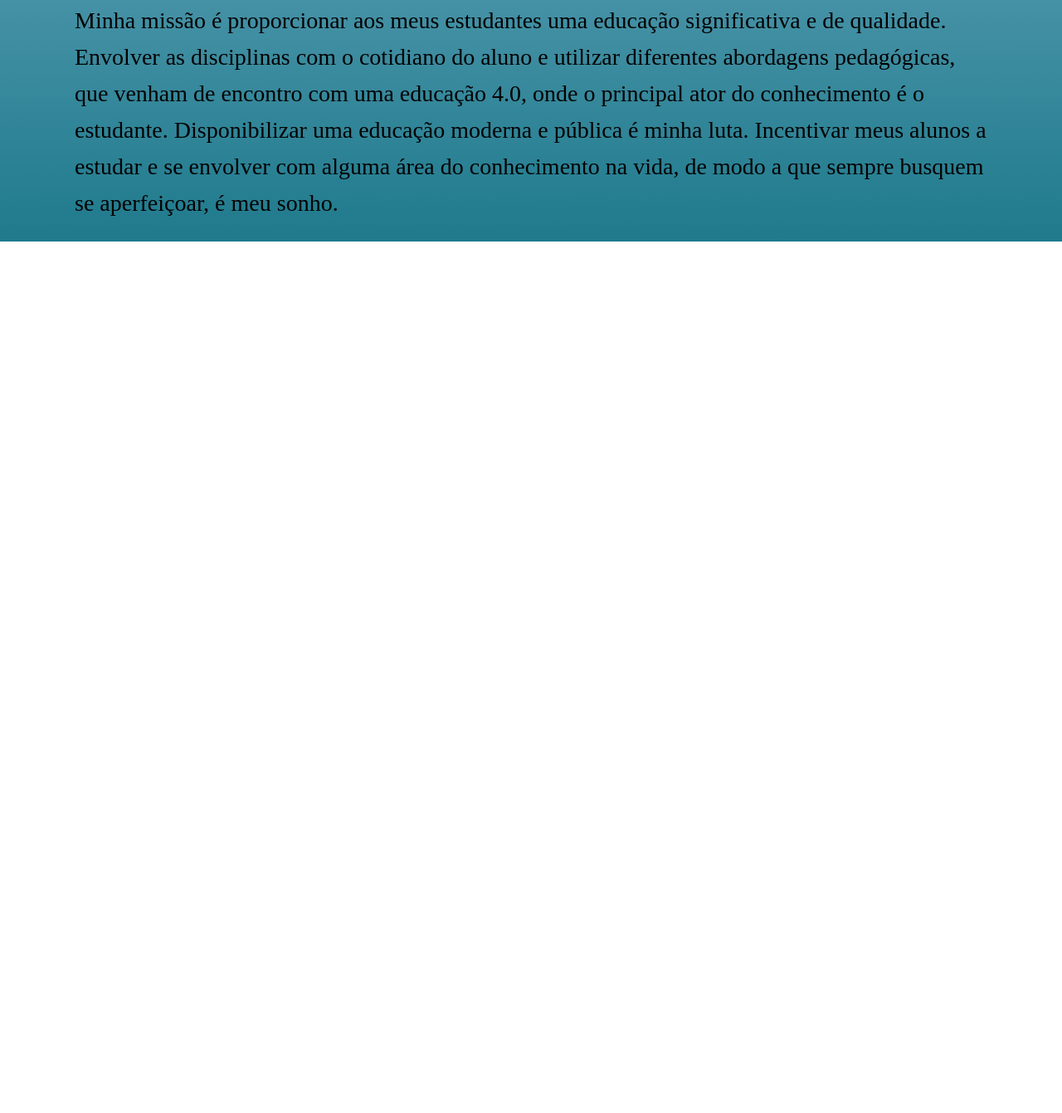
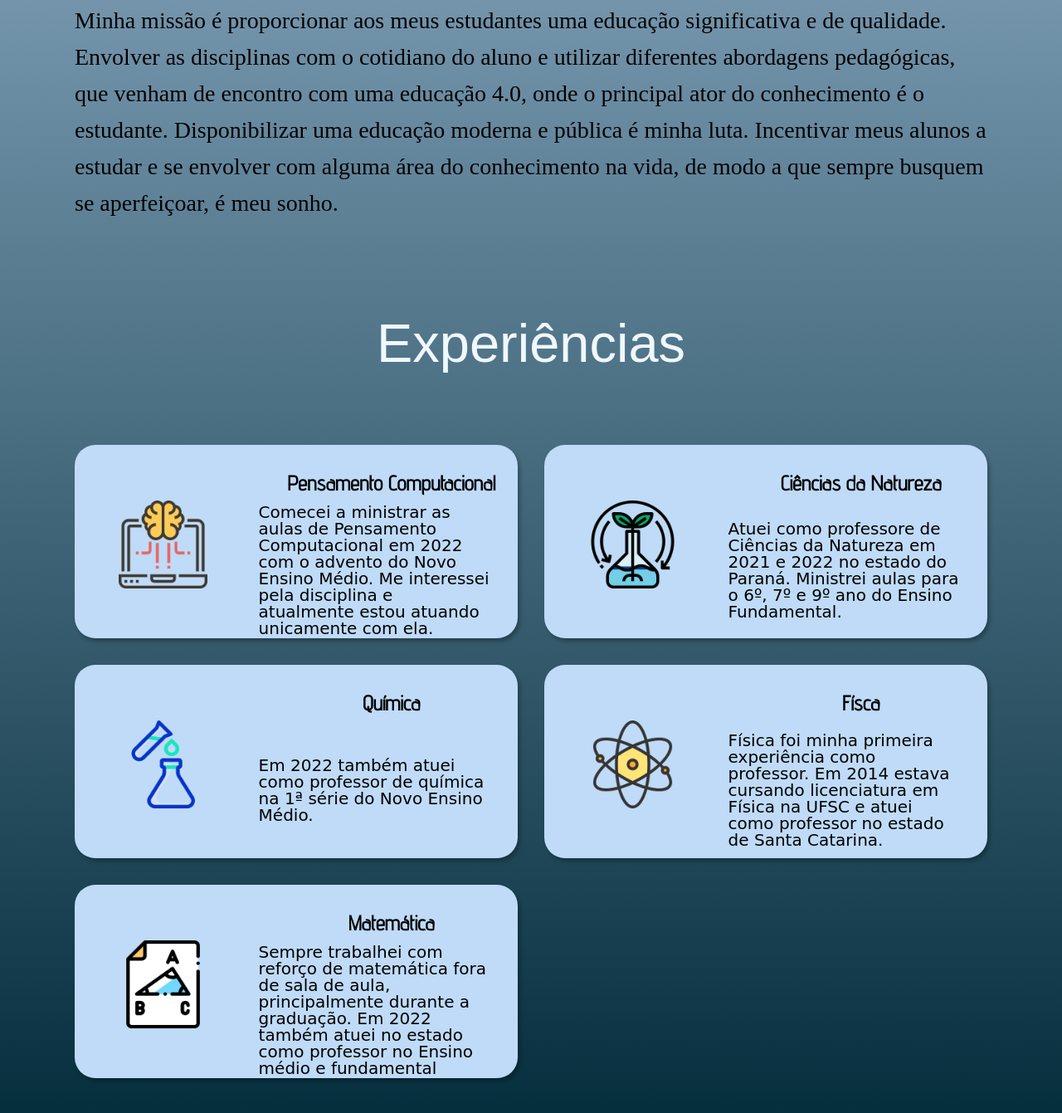
Before and after one commit to teotoniojr/portifolio-2023, a plain HTML site: page index.html in a window 1280 px wide. Shown: the part 1040-2381 px from the top of the page at 83% size. Before the commit the page ends 1421 px from the top, so only its background shows below. Drawn offline with Linux system fonts and the light colour scheme; a web font is replaced by a local one.

Commit message:
Colocando parte da experiência

```diff
--- a/assets/css/capa.css
+++ b/assets/css/capa.css
@@ -1,5 +1,5 @@
-.capa{
-    background: linear-gradient(180deg, #BFDBF7 0%, #1F7A8C 99.99%, rgba(191, 219, 247, 0) 100%);
+main{
+    background-image: linear-gradient(#BFDBF7, #022B3A);
 }
 
 .capa__titulo{
--- /dev/null
+++ b/assets/css/experiencia.css
@@ -0,0 +1,41 @@
+.experiencia__titulo{
+    color: aliceblue;
+    font-family: 'Aclonica', sans-serif;
+    font-size: 65px;
+    text-align: center;
+}
+.experiencia__quadro{
+    padding: 90px;
+    display: grid;
+    grid-template-columns: 1fr 1fr;
+    grid-template-rows: 1fr 1fr 1fr;
+    gap: 32px;
+}
+.experiencia__cartao{
+    background: #BFDBF7;
+    box-shadow: 3px 4px 4px rgba(0, 0, 0, 0.25);
+    border-radius: 25px;
+    display: grid;
+    grid-template-columns: 40% 60%;
+    grid-template-rows: 40% 60%;
+    gap: 8px;
+    align-content: space-evenly;
+    justify-content: space-around;
+    align-items: center;
+    justify-items: center;
+}
+
+.experiencia__cartao-img{
+    width: 50%;
+    grid-row: span 2;
+}
+.experiencia__cartao-titulo{
+    font-family: 'Advent Pro', sans-serif;
+    font-size: 25px;
+    font-weight: bold;
+}
+.experiencia__cartao-texto{
+    font-family: 'Bellota', cursive;
+    font-size: 20px;
+    padding: 0 40px 40px 0;
+}
--- a/index.html
+++ b/index.html
@@ -12,6 +12,7 @@
     <link rel="stylesheet" href="assets/css/cabecalho.css">
     <link rel="stylesheet" href="assets/css/menu.css">
     <link rel="stylesheet" href="assets/css/capa.css">
+    <link rel="stylesheet" href="assets/css/experiencia.css">
 </head>
 <body>
     <header>
@@ -43,6 +44,37 @@
                 <p class="capa__texto03 capa__texto">Minha missão é proporcionar aos meus estudantes uma educação significativa e de qualidade. Envolver as disciplinas com o cotidiano do aluno e utilizar diferentes abordagens pedagógicas, que venham de encontro com uma educação 4.0, onde o principal ator do conhecimento é o estudante. Disponibilizar uma educação moderna e pública é minha luta. Incentivar meus alunos a estudar e se envolver com alguma área do conhecimento na vida, de modo a que sempre busquem se aperfeiçoar, é meu sonho.</p>
             </div>
         </section>
+        <section class="experiencia">
+            <h2 class="experiencia__titulo">Experiências</h2>
+            <div class="experiencia__quadro">
+                <div class="experiencia__cartao experiencia__cartao-pc">
+                    <img class="experiencia__cartao-img" src="assets/img/pensamento-computacional.png" alt="logo pensamento computacional" >
+                    <h3 class="experiencia__cartao-titulo">Pensamento Computacional</h3>
+                    <p class="experiencia__cartao-texto">Comecei a ministrar as aulas de Pensamento Computacional em 2022 com o advento do Novo Ensino Médio. Me interessei pela disciplina e atualmente estou atuando unicamente com ela.</p>
+                </div>
+                <div class="experiencia__cartao experiencia__cartao-cn">
+                    <img class="experiencia__cartao-img" src="assets/img/ciencias.png" alt="" >
+                    <h3 class="experiencia__cartao-titulo">Ciências da Natureza</h3>
+                    <p class="experiencia__cartao-texto">Atuei como professore de Ciências da Natureza em 2021 e 2022 no estado do Paraná. Ministrei aulas para o 6º, 7º e 9º ano do Ensino Fundamental.</p>
+                </div>
+                <div class="experiencia__cartao experiencia__cartao-qm">
+                    <img class="experiencia__cartao-img" src="assets/img/quimica.png" alt="" >
+                    <h3 class="experiencia__cartao-titulo">Química</h3>
+                    <p class="experiencia__cartao-texto">Em 2022 também atuei como professor de química na 1ª série do Novo Ensino Médio.</p>
+                </div>
+                <div class="experiencia__cartao experiencia__cartao-fs">
+                    <img class="experiencia__cartao-img" src="assets/img/fisica.png" alt="" >
+                    <h3 class="experiencia__cartao-titulo">Físca</h3>
+                    <p class="experiencia__cartao-texto">Física foi minha primeira experiência como professor. Em 2014 estava cursando licenciatura em Física na UFSC e atuei como professor no estado de Santa Catarina.</p>
+                </div>
+                <div class="experiencia__cartao experiencia__cartao-mt">
+                    <img class="experiencia__cartao-img" src="assets/img/matematica.png" alt="" >
+                    <h3 class="experiencia__cartao-titulo">Matemática</h3>
+                    <p class="experiencia__cartao-texto">Sempre trabalhei com reforço de matemática fora de sala de aula, principalmente durante a graduação. Em 2022 também atuei no estado como professor no Ensino médio e fundamental</p>
+                </div>
+            </div>
+        </section>
+
     </main>
     <footer></footer>
 </body>
```
